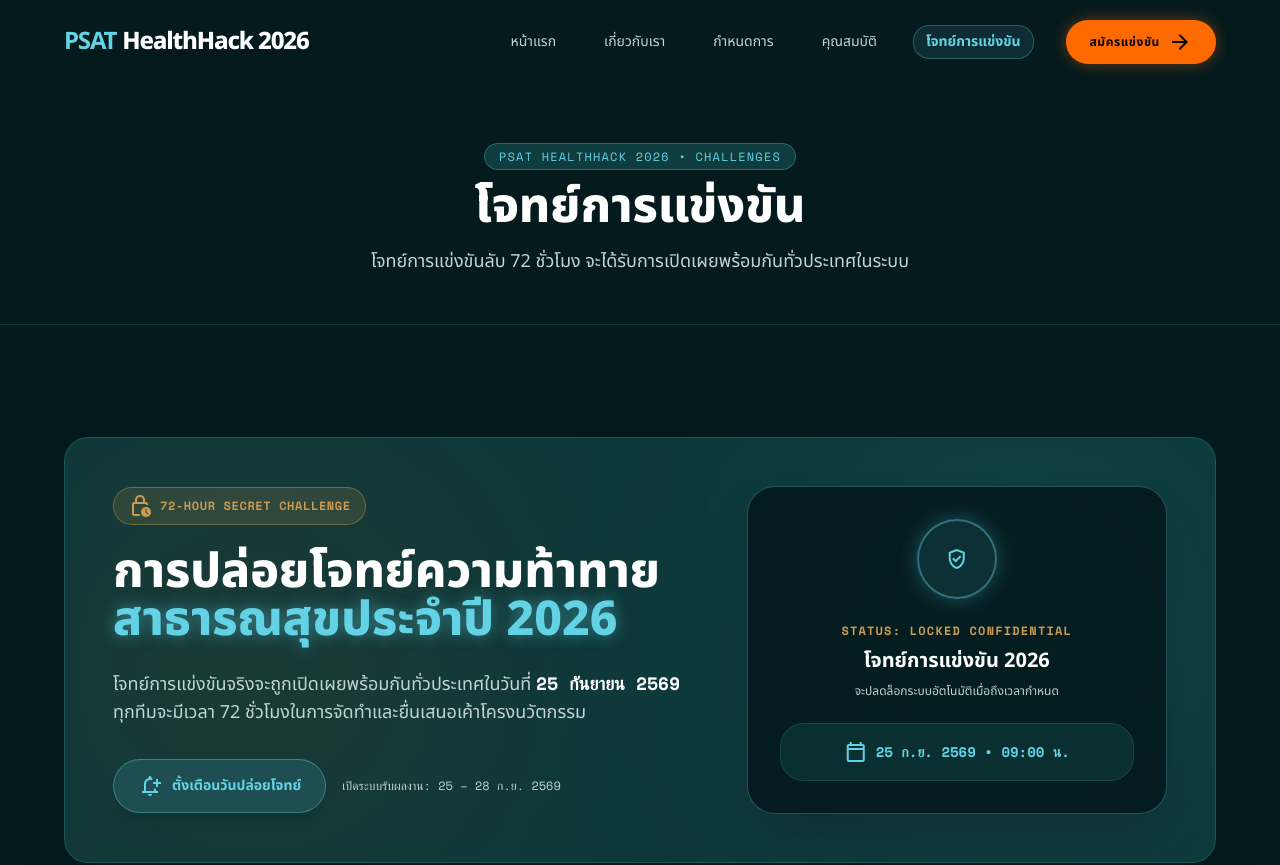
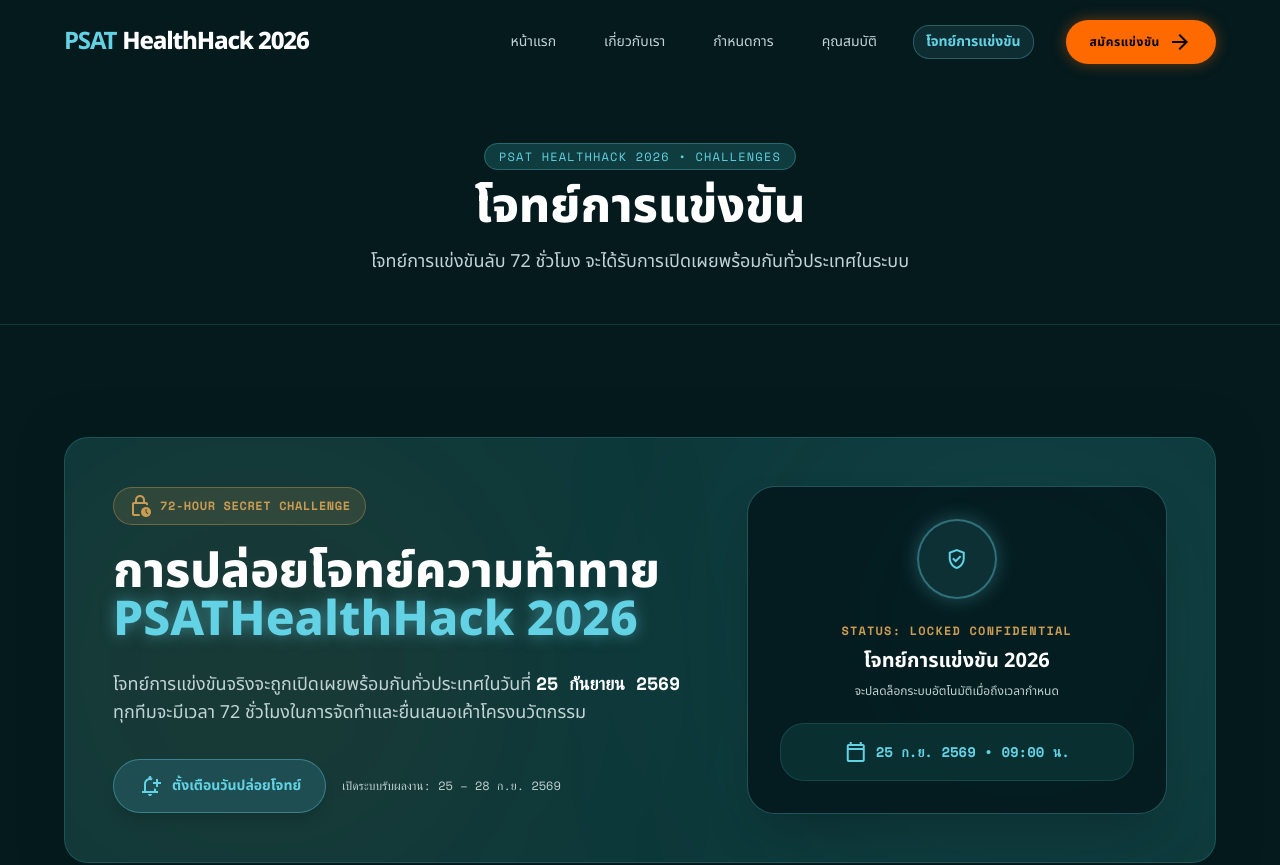
Before and after one commit to phutthiongpharmacy-ui/PSATHealthHack, a Next.js app: page /challenge in a window 1280 px wide. Shown: the top 865 px of the page. Built offline with nearby package versions, Linux system fonts and the light colour scheme.

Commit message:
fix: update challenge section title to PSATHealthHack 2026

```diff
--- a/src/components/ChallengeRevealSection.tsx
+++ b/src/components/ChallengeRevealSection.tsx
@@ -24,7 +24,7 @@
               <h2 className="font-sora text-3xl md:text-4xl lg:text-5xl font-extrabold text-white leading-tight">
                 การปล่อยโจทย์ความท้าทาย <br />
                 <span className="text-hh-cyan [text-shadow:0_0_15px_rgba(99,210,229,0.5)]">
-                  สาธารณสุขประจำปี 2026
+                  PSATHealthHack 2026
                 </span>
               </h2>
 
```
